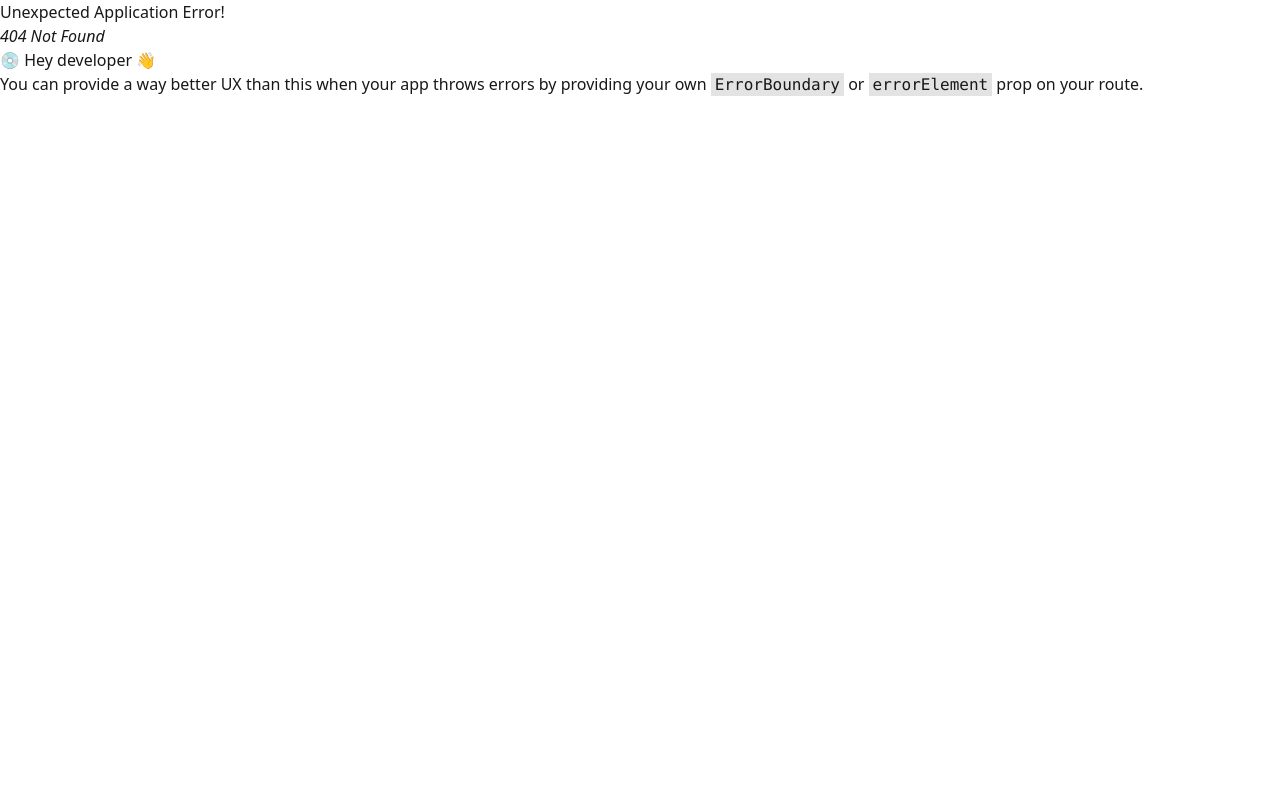
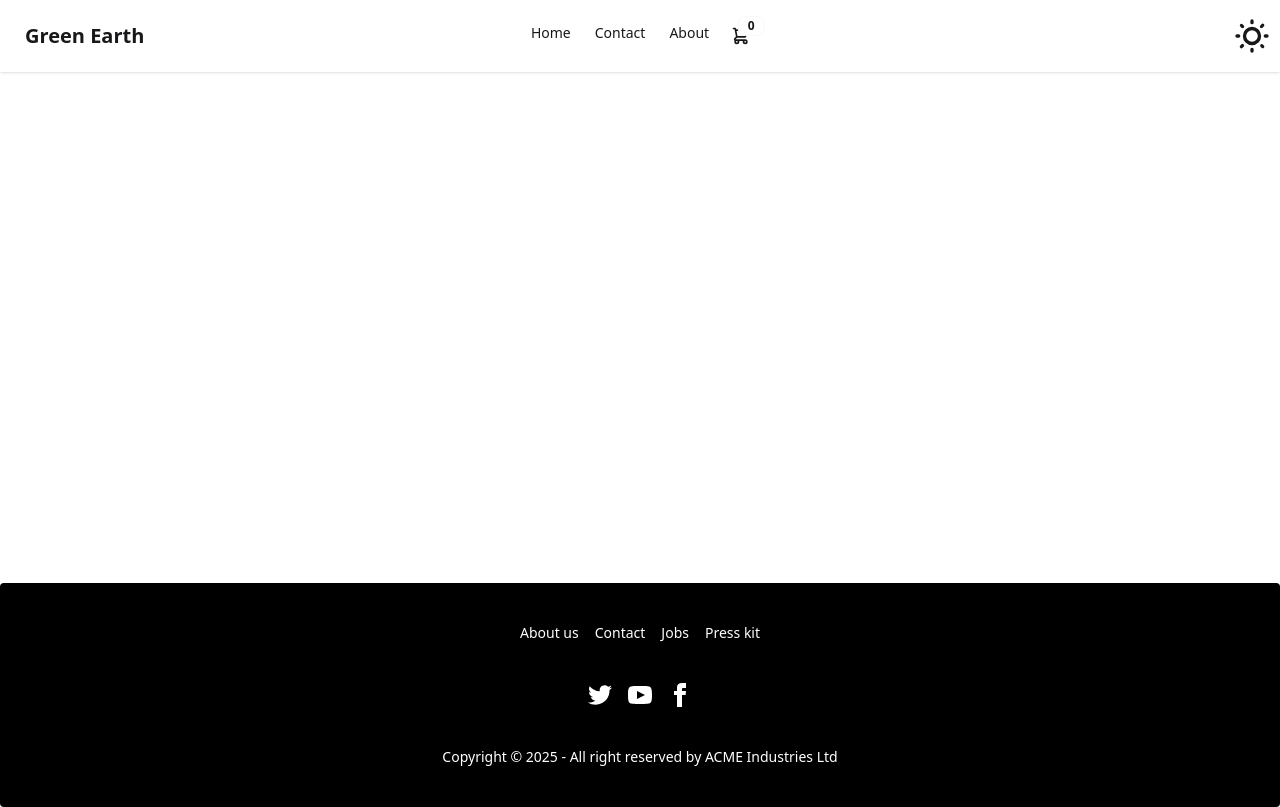
Before and after one commit to Shajidaa/React-Green-Earth, a React (Vite) app: page /cart in a window 1280 px wide. Before the commit this address had no page. Built offline with nearby package versions, Linux system fonts and the light colour scheme.

Commit message:
use context

```diff
--- a/src/Components/Navbar/Navbar.jsx
+++ b/src/Components/Navbar/Navbar.jsx
@@ -1,8 +1,12 @@
-import React from 'react';
+import React, { use } from 'react';
 import { Link, NavLink } from 'react-router';
 import ThemeToggle from '../ThemeToggle/ThemeToggle';
+import { CartContext } from '../../Layouts/RootLayout';
 
 const Navbar = () => {
+  const {cart,setCart}=use(CartContext)
+
+
     return (
        <div className="navbar bg-base-100 shadow-sm">
   <div className="navbar-start">
@@ -16,15 +20,28 @@ const Navbar = () => {
      <li><NavLink to="/">Home</NavLink></li>
       <li><NavLink to="/contact">Contact</NavLink></li>
       <li><NavLink to="/about">About</NavLink></li>
+       <div className="flex-none">
+
+      </div>
       </ul>
     </div>
-    <a className="btn btn-ghost text-xl">daisyUI</a>
+    <a className="btn btn-ghost text-xl">Green Earth</a>
   </div>
   <div className="navbar-center hidden lg:flex">
     <ul className="menu menu-horizontal px-1">
       <li><NavLink to="/">Home</NavLink></li>
       <li><NavLink to="/contact">Contact</NavLink></li>
       <li><NavLink to="/about">About</NavLink></li>
+      <NavLink to="/cart">
+       <div className="dropdown dropdown-end">
+      <div tabIndex={0} role="button" className="btn btn-ghost btn-circle">
+        <div className="indicator">
+          <svg xmlns="http://www.w3.org/2000/svg" className="h-5 w-5" fill="none" viewBox="0 0 24 24" stroke="currentColor"> <path strokeLinecap="round" strokeLinejoin="round" strokeWidth="2" d="M3 3h2l.4 2M7 13h10l4-8H5.4M7 13L5.4 5M7 13l-2.293 2.293c-.63.63-.184 1.707.707 1.707H17m0 0a2 2 0 100 4 2 2 0 000-4zm-8 2a2 2 0 11-4 0 2 2 0 014 0z" /> </svg>
+          <span className="badge badge-sm indicator-item">{cart.length}</span>
+        </div>
+      </div>
+      </div>
+      </NavLink>
 
 
     </ul>
--- a/src/Layouts/RootLayout.jsx
+++ b/src/Layouts/RootLayout.jsx
@@ -3,13 +3,16 @@ import Navbar from '../Components/Navbar/Navbar';
 import Footer from '../Components/Footer';
 import { Outlet, useNavigation } from 'react-router';
 import LoadingSpinner from '../Components/LoadingSippner/LoadingSpinner';
+import { createContext, useState } from 'react';
 
+export const CartContext=createContext({})
 const RootLayout = () => {
+    const [cart,setCart]=useState([])
     const navigate=useNavigation();
     console.log(navigate);
 
     return (
-        <div>
+        <CartContext.Provider value={{cart,setCart}}>
             <Navbar></Navbar>
 
             {
@@ -24,7 +27,7 @@ const RootLayout = () => {
 
 
             <Footer></Footer>
-        </div>
+        </CartContext.Provider>
     );
 };
 
--- /dev/null
+++ b/src/Pages/Cart.jsx
@@ -0,0 +1,42 @@
+import React, { use } from 'react';
+import { CartContext } from '../Layouts/RootLayout';
+
+
+
+
+const Cart = () => {
+        const {cart,setCart}=use(CartContext)
+
+const handleDelete=(cartItems)=>{
+const itemDelete=cart.filter(item=>item !==cartItems)
+setCart(itemDelete)
+console.log(cartItems);
+
+
+}
+
+    return (
+        <div>
+          {
+            cart.map(c=><div key={c.id} className="card w-96 bg-base-300 card-xs shadow-sm">
+  <div className="card-body flex flex-col justify-center items-center">
+    <h2 className="card-title ">{c.name}</h2>
+
+    <div className="justify-center card-actions">
+      <button className="btn btn-primary">Buy Now</button>
+      <button  onClick={handleDelete}
+
+      className="btn btn-primary">Remove</button>
+    </div>
+  </div>
+</div>
+
+
+
+            )
+          }
+        </div>
+    );
+};
+
+export default Cart;
--- a/src/Pages/PlantDetails.jsx
+++ b/src/Pages/PlantDetails.jsx
@@ -1,9 +1,14 @@
 // import axios from 'axios';
 // import React, { useEffect, useState } from 'react';
 // import { Link, useLoaderData, useLocation, useParams } from 'react-router';
+import { useContext, useState } from 'react';
 import { Link, useLoaderData, useLocation } from 'react-router';
+import { CartContext } from '../Layouts/RootLayout';
 
 const PlantDetails = () => {
+  // const [cart,setCart]=useState([])
+    const {cart,setCart}=useContext(CartContext)
+
         //old method
 //         const {id}=useParams()
 //         // console.log(id);
@@ -57,7 +62,10 @@ const PlantDetails = () => {
              <div>
                 <Link to='/'  className='btn py-3'>Back home</Link>
              </div>
-
+         <div>
+               <button  onClick={()=>setCart(prev=>[...prev,location?.state])}
+               className='btn  mt-2 btn-primary'>Add to Cart</button>
+             </div>
       </div>
     </div>
     );
--- a/src/main.jsx
+++ b/src/main.jsx
@@ -11,6 +11,7 @@ import About from './Pages/About';
 import PlantDetails from './Pages/PlantDetails';
 import axios from 'axios';
 import LoadingSpinner from './Components/LoadingSippner/LoadingSpinner';
+import Cart from './Pages/Cart';
 
 const router=createBrowserRouter([
   {
@@ -37,6 +38,9 @@ const router=createBrowserRouter([
           path:'/plantDetails/:id',
           Component: PlantDetails,
           loader:({params})=>axios(`https://openapi.programming-hero.com/api/plant/${params.id}`)
+        } ,{
+          path:'/cart',
+           Component:Cart
         }
  ]
   },
```
